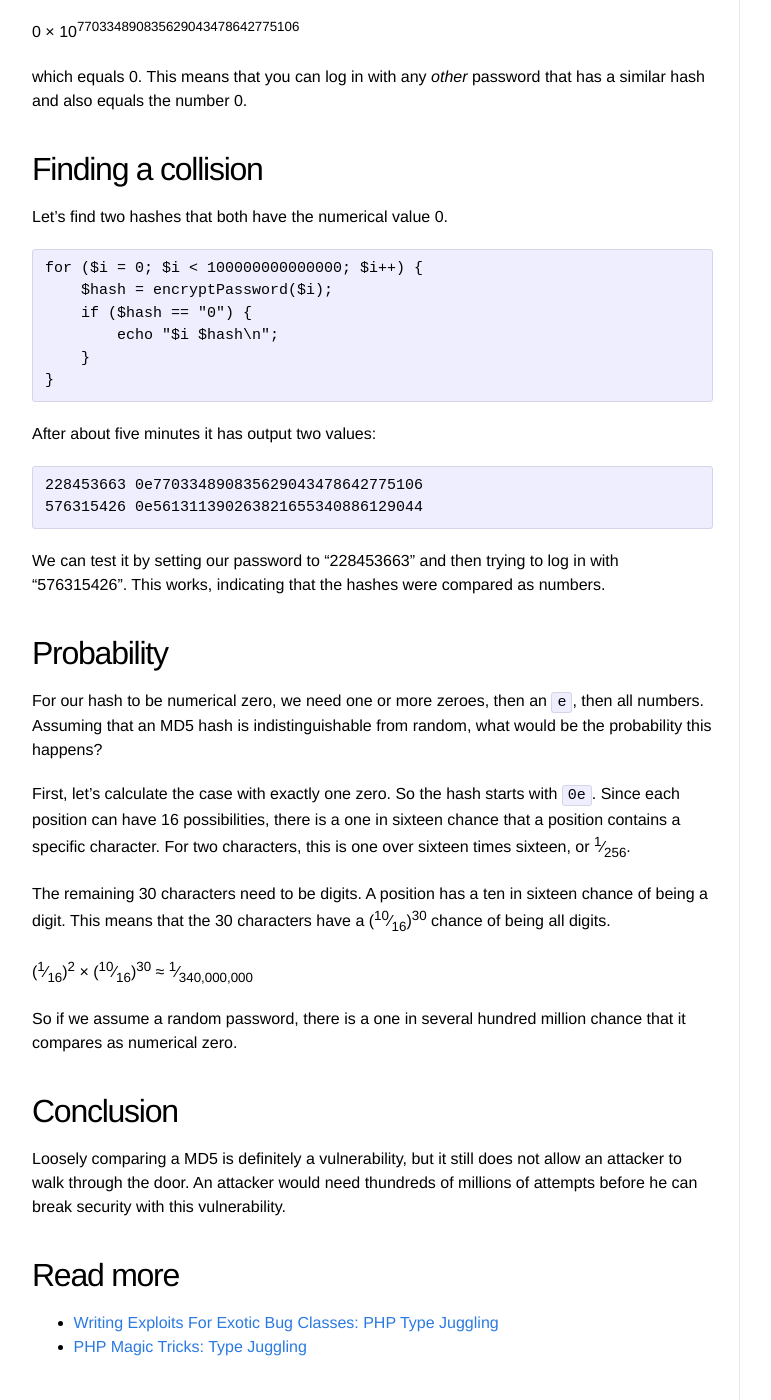
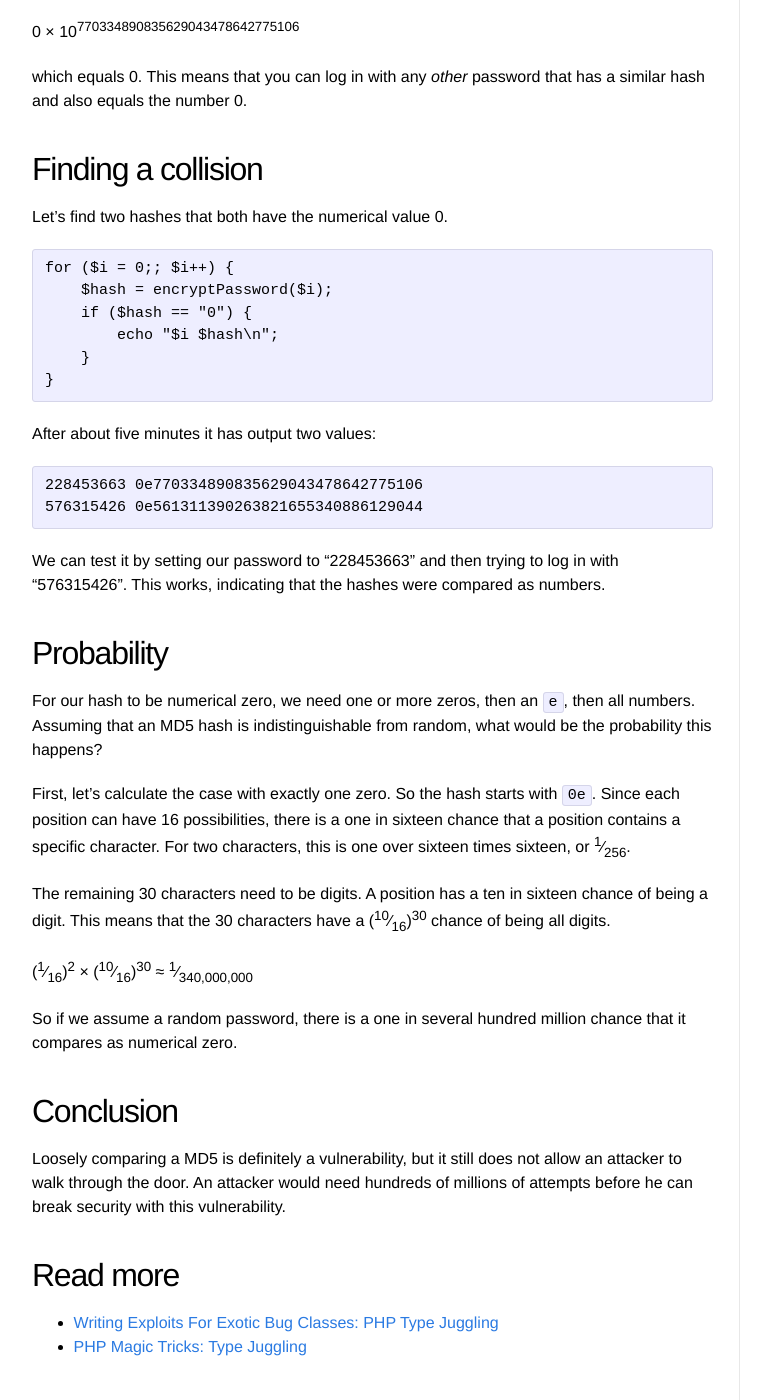
Before and after one commit to Sjord/Sjord.github.io, a Jekyll site: the page built from _posts/2018-06-20-type-confusion-in-monstra-cms.md, in a window 1280 px wide and 1400 px high, scrolled down 1800 px. Shown: the whole window, without its empty margins (108-879 px from the left). Built offline with Jekyll 4.4.1, drawn with Linux system fonts in a browser that asks for light colours.

Commit message:
Small fixes

```diff
--- a/_posts/2018-06-20-type-confusion-in-monstra-cms.md
+++ b/_posts/2018-06-20-type-confusion-in-monstra-cms.md
@@ -61,7 +61,7 @@
 
 Let's find two hashes that both have the numerical value 0.
 
-    for ($i = 0; $i < 100000000000000; $i++) {
+    for ($i = 0;; $i++) {
         $hash = encryptPassword($i);
         if ($hash == "0") {
             echo "$i $hash\n";
@@ -77,7 +77,7 @@
 
 ## Probability
 
-For our hash to be numerical zero, we need one or more zeroes, then an `e`, then all numbers. Assuming that an MD5 hash is indistinguishable from random, what would be the probability this happens?
+For our hash to be numerical zero, we need one or more zeros, then an `e`, then all numbers. Assuming that an MD5 hash is indistinguishable from random, what would be the probability this happens?
 
 First, let's calculate the case with exactly one zero. So the hash starts with `0e`. Since each position can have 16 possibilities, there is a one in sixteen chance that a position contains a specific character. For two characters, this is one over sixteen times sixteen, or <sup>1</sup>&#8725;<sub>256</sub>.
 
@@ -89,7 +89,7 @@
 
 ## Conclusion
 
-Loosely comparing a MD5 is definitely a vulnerability, but it still does not allow an attacker to walk through the door. An attacker would need thundreds of millions of attempts before he can break security with this vulnerability.
+Loosely comparing a MD5 is definitely a vulnerability, but it still does not allow an attacker to walk through the door. An attacker would need hundreds of millions of attempts before he can break security with this vulnerability.
 
 ## Read more
 
```
